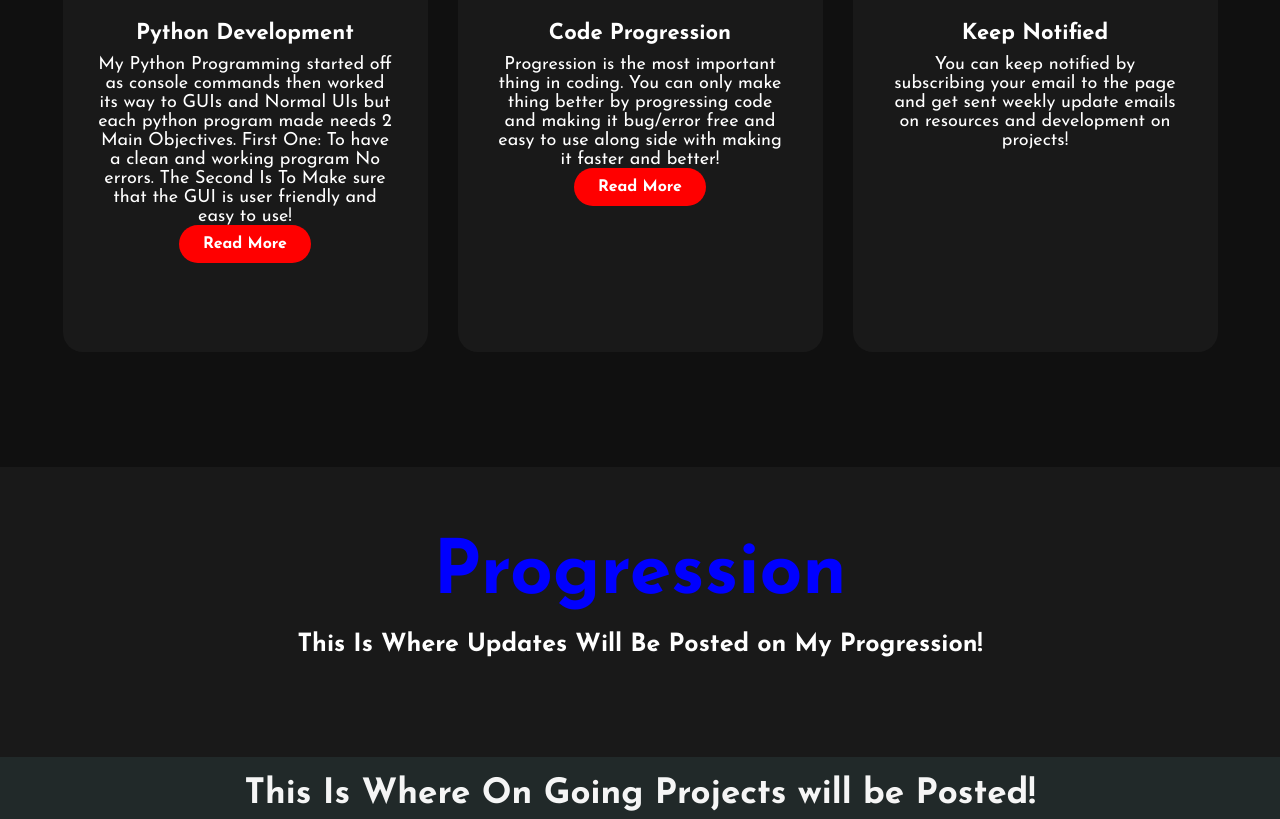
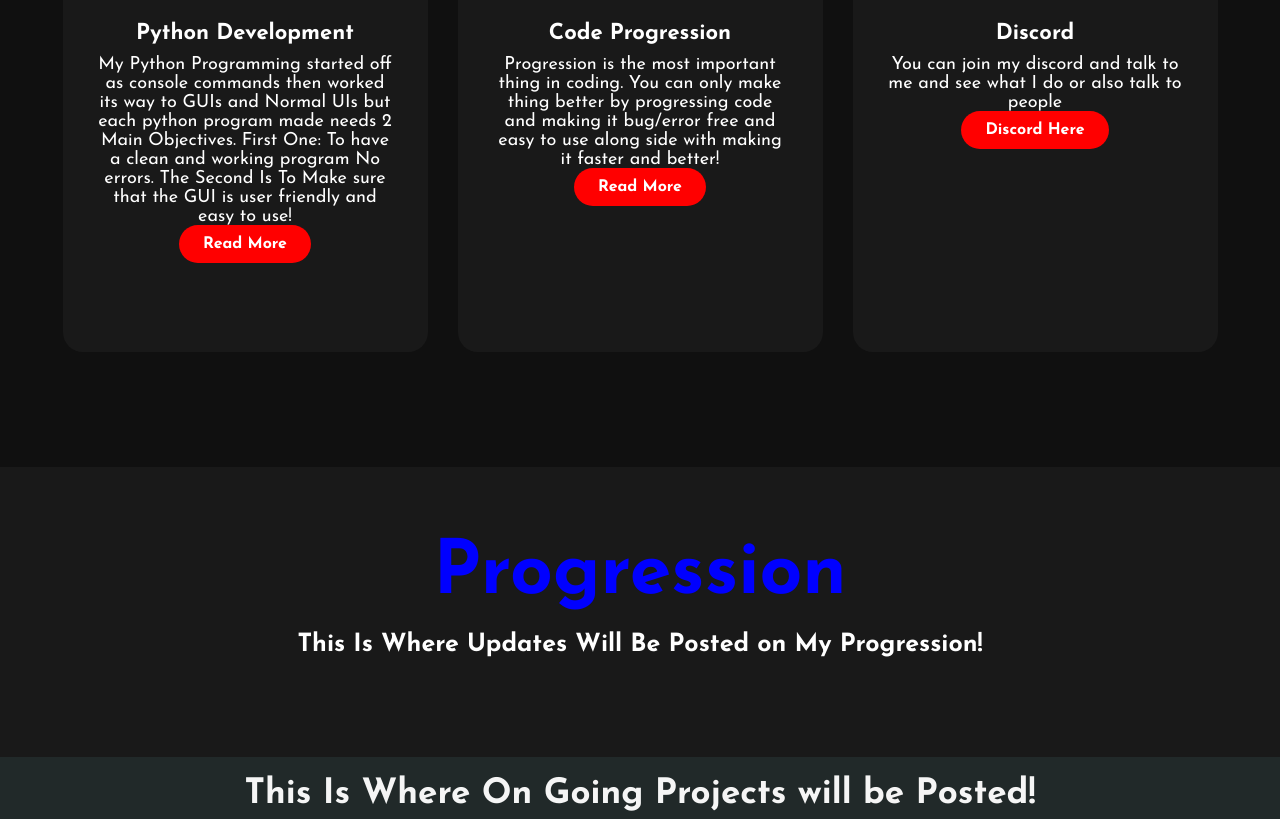
Before and after one commit to HarleyB123-LCWC/harleyb123-lcwc.github.io, a plain HTML site: page index.html in a window 1280 px wide. Shown: the part 1704-2523 px from the top of the page. Drawn offline with nearby package versions, Linux system fonts and the light colour scheme.

Commit message:
Change 1
Change 1

```diff
--- a/index.html
+++ b/index.html
@@ -81,10 +81,13 @@
 
             <div class="card">
                 <i class="fa-solid fa-bell"></i>
-                <h5>Keep Notified</h5>
+                <h5>Discord</h5>
                 <div class="pra">
-                    <p>You can keep notified by subscribing your email to the page and get sent weekly update emails on resources and development on projects!</p>
+                    <p>You can join my discord and talk to me and see what I do or also talk to people</p>
                 </div>
+                <p style="text-align: center;">
+                    <a onclick="Discord()">Discord Here</a>
+                </p>
             </div>
 
         </div>
--- a/scripts/index.js
+++ b/scripts/index.js
@@ -29,7 +29,9 @@ function Login(){
     error += "Feature Not Avaliable Yet";
     alert(error);
 }
-
+function Discord(){
+    window.open("https://discord.gg/r24QvX4Xzh", "_blank");
+}
 function CheckMaintenence(IsUnder) {
     if (IsUnder) {
         location.href = "Maintenence.html"
```
